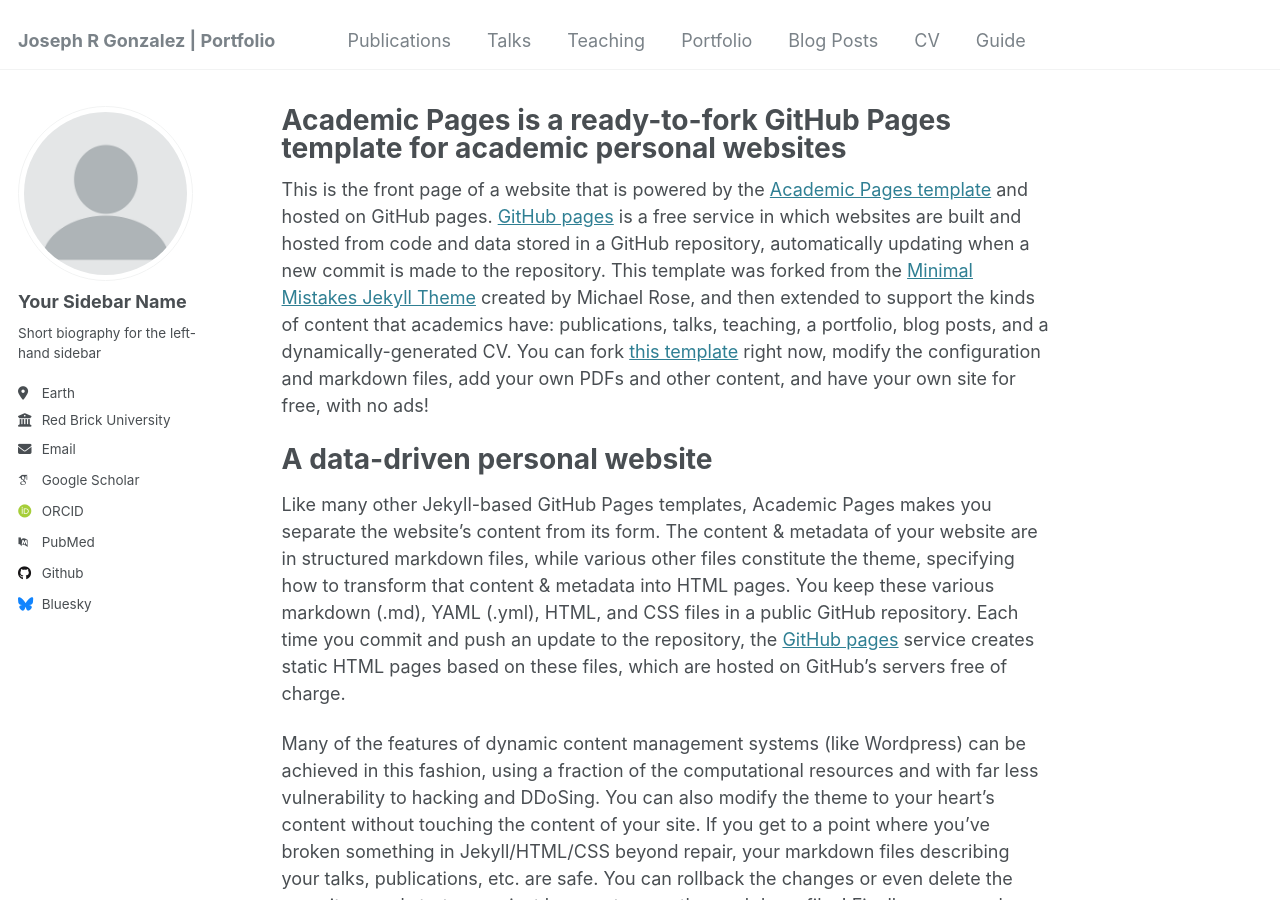
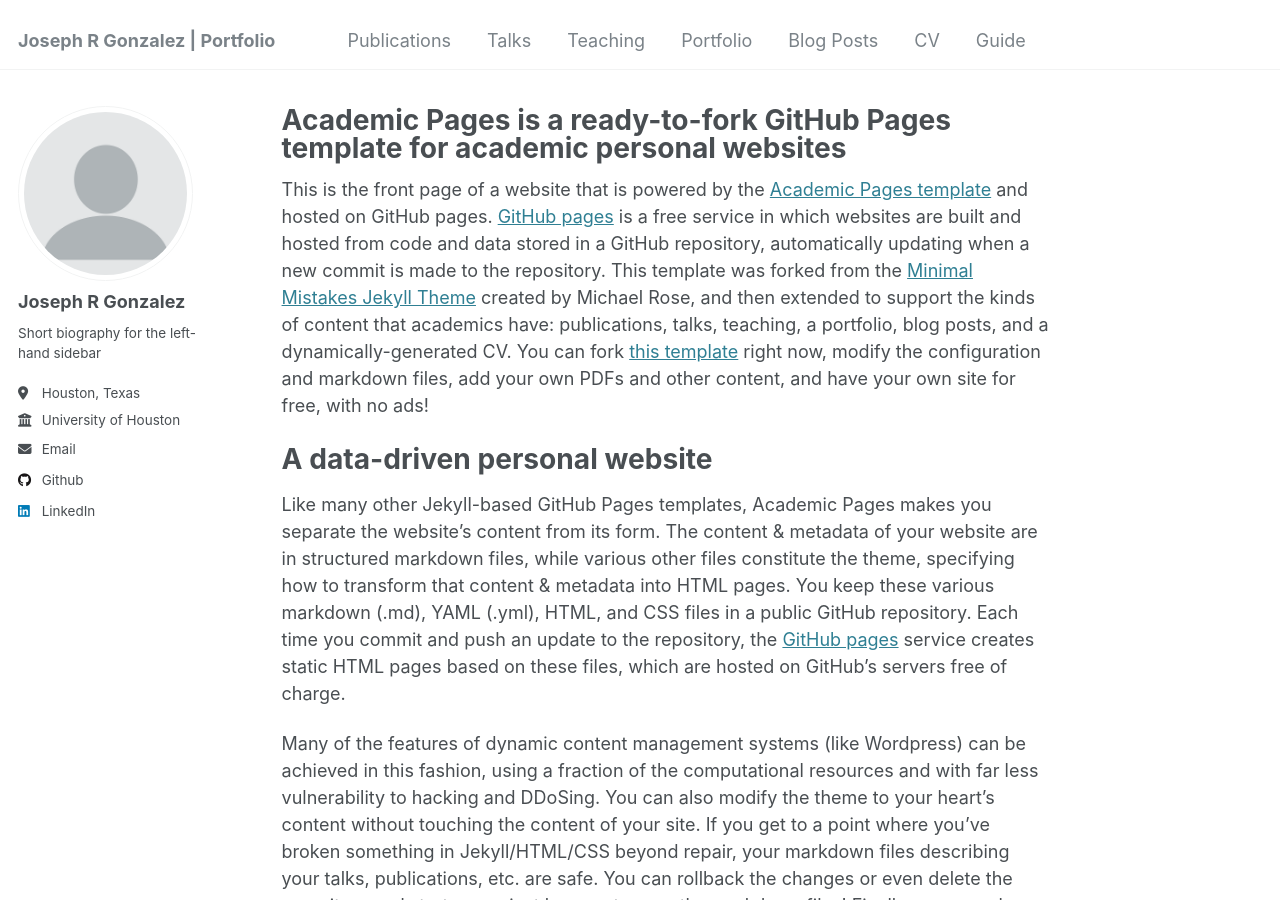
Before and after one commit to JosephRGonzalez/Portfolio, a Jekyll site: the page built from _pages/about.md, in a window 1280 px wide and 900 px high. Built offline with Jekyll 4.4.1, drawn with Linux system fonts in a browser that asks for light colours; some web fonts are replaced.

Commit message:
Added information to the sidebar.

```diff
--- a/_config.yml
+++ b/_config.yml
@@ -22,21 +22,21 @@ repository               : "academicpages/academicpages.github.io"
 author:
   # Biographic information
   avatar           : "profile.png"
-  name             : "Your Sidebar Name"
+  name             : "Joseph R Gonzalez"
   pronouns         : # example: "she/her"
   bio              : "Short biography for the left-hand sidebar"
-  location         : "Earth"
-  employer         : "Red Brick University"
+  location         : "Houston, Texas"
+  employer         : "University of Houston"
   uri              : # URL
-  email            : "none@example.org"
+  email            : "jrgonz40@cougarnet.uh.edu"
 
   # Academic websites
   arxiv            : # URL - Update with the correct link to your profile
-  googlescholar    : "https://scholar.google.com/citations?user=PS_CX0AAAAAJ"
+  googlescholar    : # URL
   impactstory      : # URL
-  orcid            : "http://orcid.org/yourorcidurl"
+  orcid            : # URL
   semantic         : # URL
-  pubmed           : "https://www.ncbi.nlm.nih.gov/pubmed/?term=john+snow"
+  pubmed           : #URL
   researchgate     : # URL
   scopus           : # URL
 
@@ -44,12 +44,12 @@ author:
   bitbucket        : # Username - Update with your username on the site
   codepen          : # Username
   dribbble         : # Username
-  github           : "academicpages"
+  github           : "JosephRGonzalez"
   kaggle           : # Username
   stackoverflow    : # User number or user number and name (i.e., use "1" or "1/jeff-atwood")
 
   # Social media
-  bluesky          : "bsky.app" # Replace this with you Bluesky username
+  bluesky          : # Replace this with you Bluesky username
   facebook         : # Username
   flickr           : # Username
   foursquare       : # Username
@@ -58,7 +58,7 @@ author:
   keybase          : # Username
   instagram        : # Username
   lastfm           : # Username
-  linkedin         : # Username
+  linkedin         : "www.linkedin.com/in/joseph-gonzalez-724b49240"
   mastodon         : # URL
   medium           : # URL
   pinterest        : # Username
```
